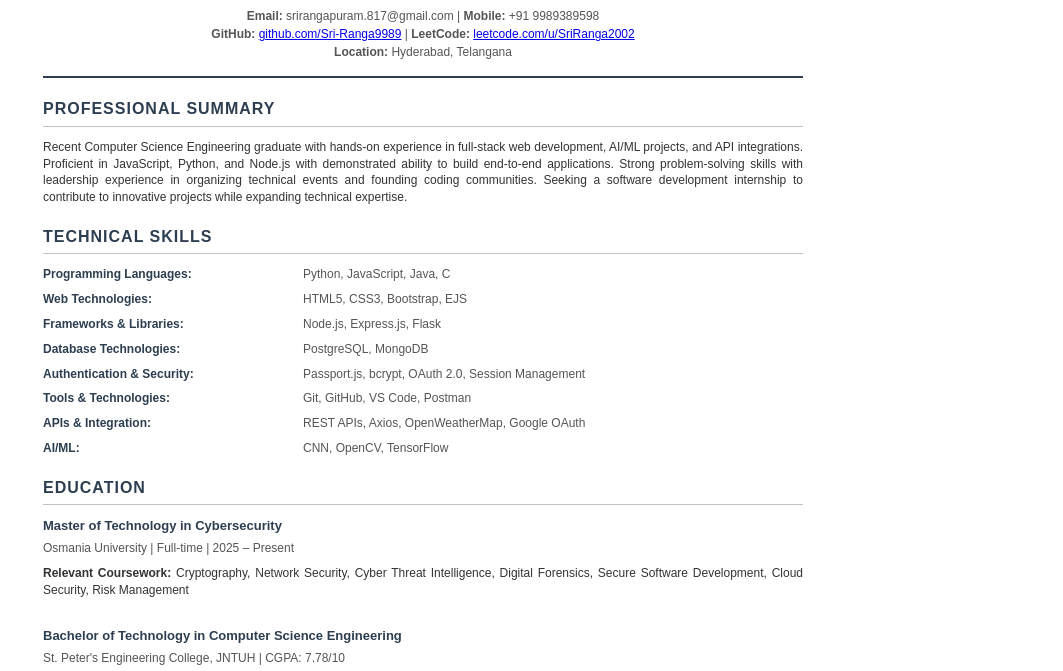
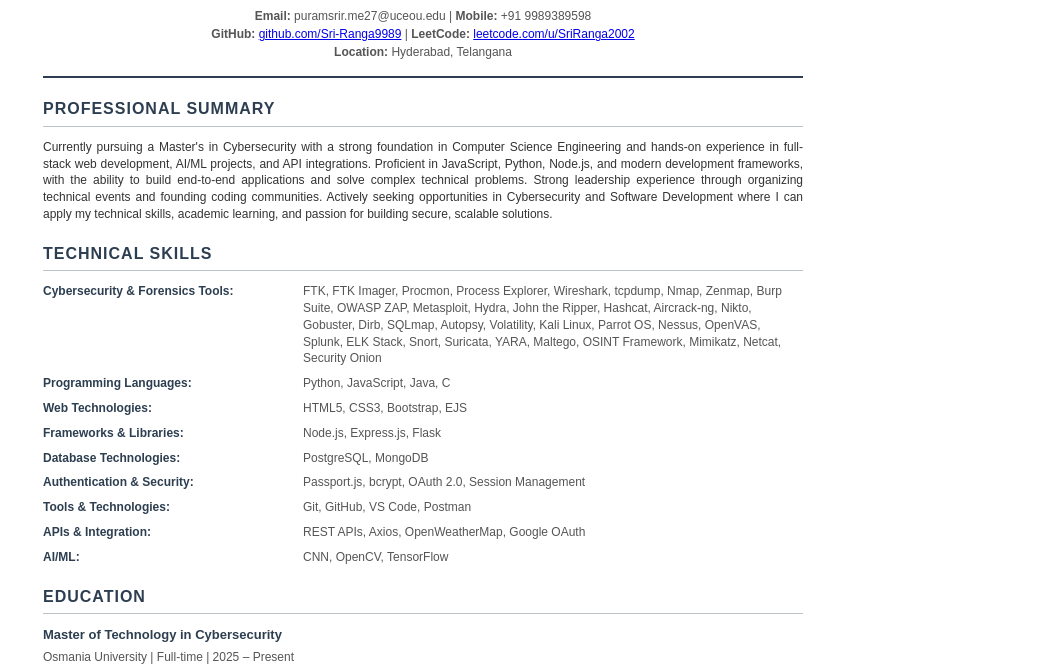
Before and after one commit to Sri-Ranga9989/Puram_SriRanga, a plain HTML site: page index.html in a window 1280 px wide. Shown: the part 92-763 px from the top of the page, without its empty margins (217-1280 px from the left). Drawn offline with Linux system fonts and the light colour scheme.

Commit message:
Update resume

```diff
--- a/index.html
+++ b/index.html
@@ -205,7 +205,7 @@
         <h1>PURAM SRI RANGA</h1>
         <div class="title">Software Developer</div>
         <div class="contact-info">
-            <strong>Email:</strong> srirangapuram.817@gmail.com | <strong>Mobile:</strong> +91 9989389598<br>
+            <strong>Email:</strong> puramsrir.me27@uceou.edu | <strong>Mobile:</strong> +91 9989389598<br>
             <strong>GitHub:</strong> <a href="https://github.com/Sri-Ranga9989">github.com/Sri-Ranga9989</a> | <strong>LeetCode:</strong> <a href="https://leetcode.com/u/SriRanga2002/">leetcode.com/u/SriRanga2002</a><br>
             <strong>Location:</strong> Hyderabad, Telangana
         </div>
@@ -213,11 +213,15 @@
 
     <div class="section">
         <h2>Professional Summary</h2>
-        <p>Recent Computer Science Engineering graduate with hands-on experience in full-stack web development, AI/ML projects, and API integrations. Proficient in JavaScript, Python, and Node.js with demonstrated ability to build end-to-end applications. Strong problem-solving skills with leadership experience in organizing technical events and founding coding communities. Seeking a software development internship to contribute to innovative projects while expanding technical expertise.</p>
+        <p>Currently pursuing a Master's in Cybersecurity with a strong foundation in Computer Science Engineering and hands-on experience in full-stack web development, AI/ML projects, and API integrations. Proficient in JavaScript, Python, Node.js, and modern development frameworks, with the ability to build end-to-end applications and solve complex technical problems. Strong leadership experience through organizing technical events and founding coding communities. Actively seeking opportunities in Cybersecurity and Software Development where I can apply my technical skills, academic learning, and passion for building secure, scalable solutions.</p>
     </div>
 
     <div class="section">
         <h2>Technical Skills</h2>
+        <div class="skills-grid">
+    <div class="skill-category">Cybersecurity & Forensics Tools:</div>
+    <div class="skill-list">FTK, FTK Imager, Procmon, Process Explorer, Wireshark, tcpdump, Nmap, Zenmap, Burp Suite, OWASP ZAP, Metasploit, Hydra, John the Ripper, Hashcat, Aircrack-ng, Nikto, Gobuster, Dirb, SQLmap, Autopsy, Volatility, Kali Linux, Parrot OS, Nessus, OpenVAS, Splunk, ELK Stack, Snort, Suricata, YARA, Maltego, OSINT Framework, Mimikatz, Netcat, Security Onion</div>
+    </div>
         <div class="skills-grid">
             <div class="skill-category">Programming Languages:</div>
             <div class="skill-list">Python, JavaScript, Java, C</div>
```
